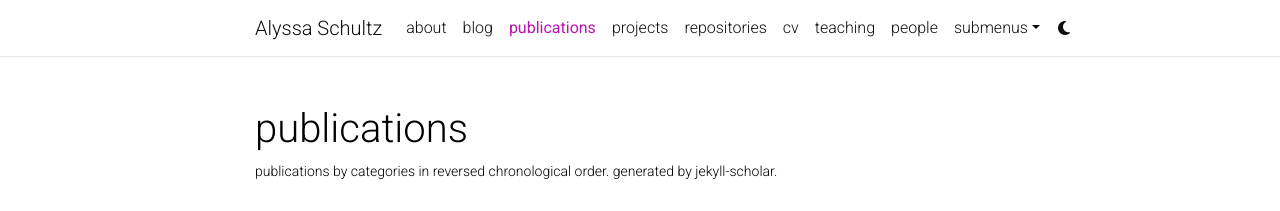
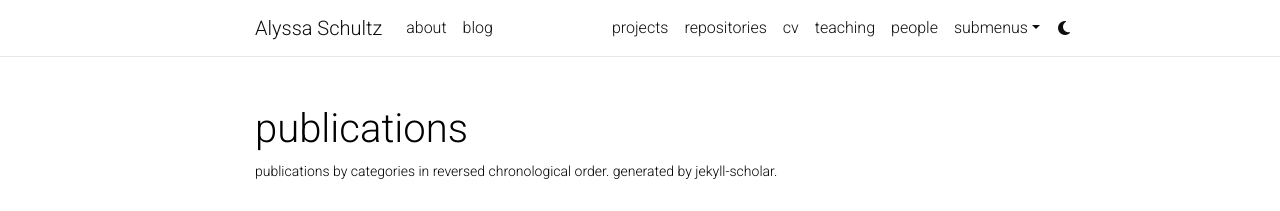
Before and after one commit to alyssaschultz/alyssaschultz.github.io, a Jekyll site: the page built from _pages/publications.md, in a window 1280 px wide. Shown: the top 211 px of the page. Built offline with Jekyll 4.4.1, drawn with Linux system fonts in a browser that asks for light colours; comment, search, counter and statistics services are not loaded; a style sheet for code colours, icons or effects is not loaded; grey boxes are pictures that could not be loaded.

Commit message:
Update _themes.scss

```diff
--- a/_sass/_themes.scss
+++ b/_sass/_themes.scss
@@ -7,7 +7,7 @@
   --global-code-bg-color: #{$code-bg-color-light};
   --global-text-color: #{$black-color};
   --global-text-color-light: #{$grey-color};
-  --global-theme-color: #{$purple-color};
+  --global-theme-color: #{$white-color};
   --global-hover-color: #{$purple-color};
   --global-hover-text-color: #{$white-color};
   --global-footer-bg-color: #{$grey-color-dark};
```
